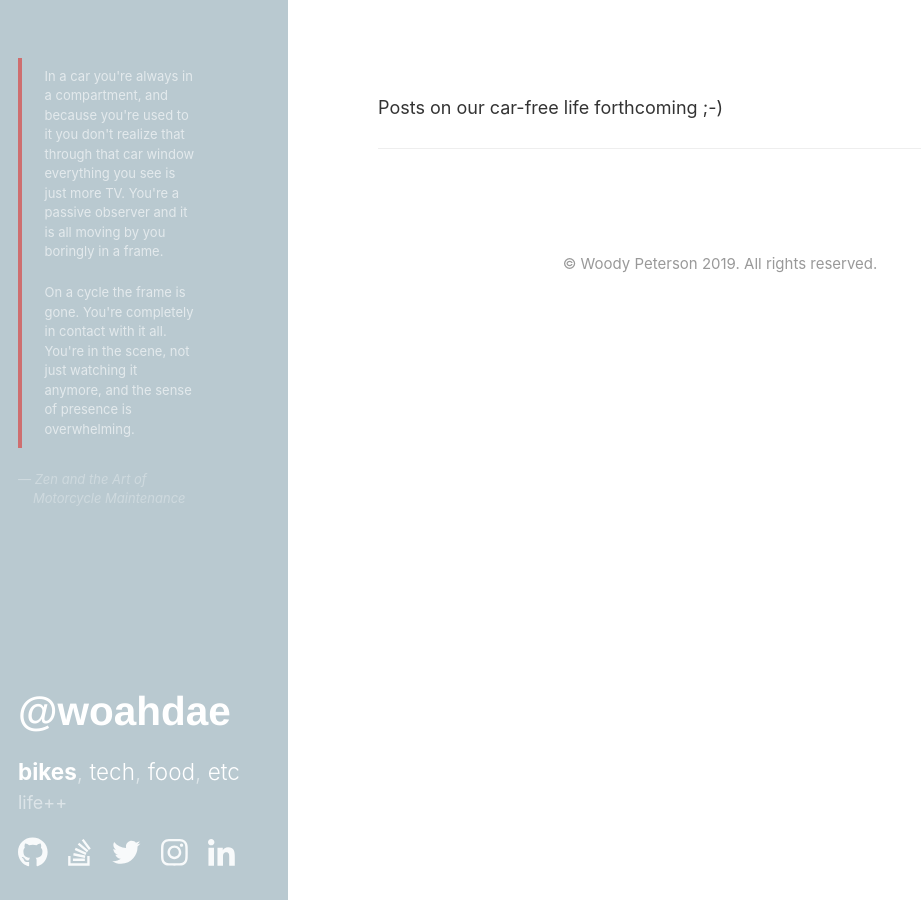
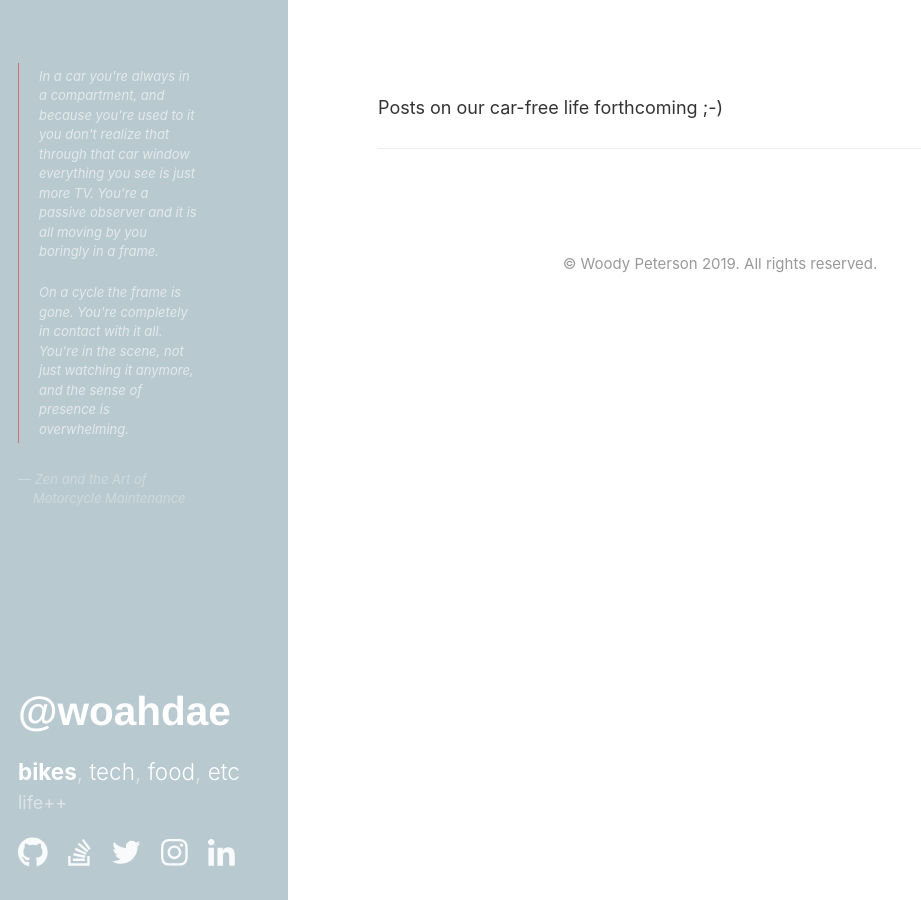
Before and after one commit to woahdae/woahdae-orig.github.io, a Jekyll site: the page built from bikes/index.html, in a window 1280 px wide. Shown: the whole page, without its empty margins (0-921 px from the left). Built offline with Jekyll 4.4.1, drawn with Linux system fonts in a browser that asks for light colours.

Commit message:
Tweak blockquote styles

```diff
--- a/_includes/critical.css
+++ b/_includes/critical.css
@@ -167,6 +167,7 @@ article li+li {
 
   .sidebar blockquote {
     color: white;
+    margin-left: initial;
   }
 
   .sidebar cite {
@@ -177,9 +178,6 @@ article li+li {
 
   .sidebar blockquote, .sidebar cite {
     font-size: small;
-  }
-
-  .sidebar blockquote, .sidebar cite {
     padding-right: 4rem;
   }
 }
@@ -380,10 +378,11 @@ body>footer{
 }
 
 blockquote {
-  padding: .5rem 1rem;
-  margin: 1.2rem 0;
+  padding: .2rem 1rem;
+  margin: 1.5rem 0;
   color: #333;
-  border-left: .25rem solid #dc322f;
+  border-left: .10rem solid #dc322f;
+  font-style: italic;
 }
 
 blockquote p:last-child {
@@ -393,7 +392,8 @@ blockquote p:last-child {
 @media (min-width: 30em) {
   blockquote {
     padding-right: 5rem;
-    padding-left: 1.25rem
+    padding-left: 20px;
+    margin-left: -20px;
   }
 }
 
```
